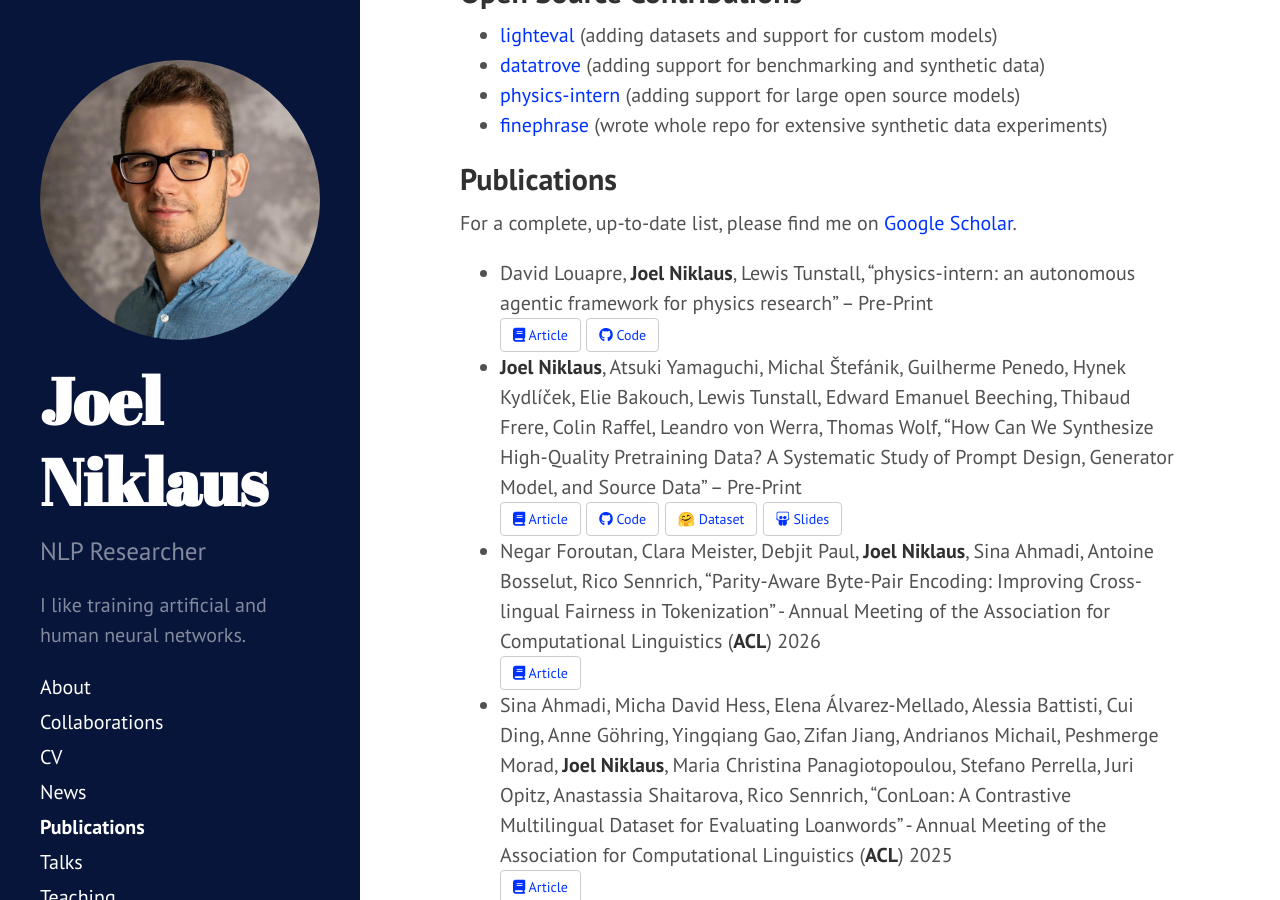
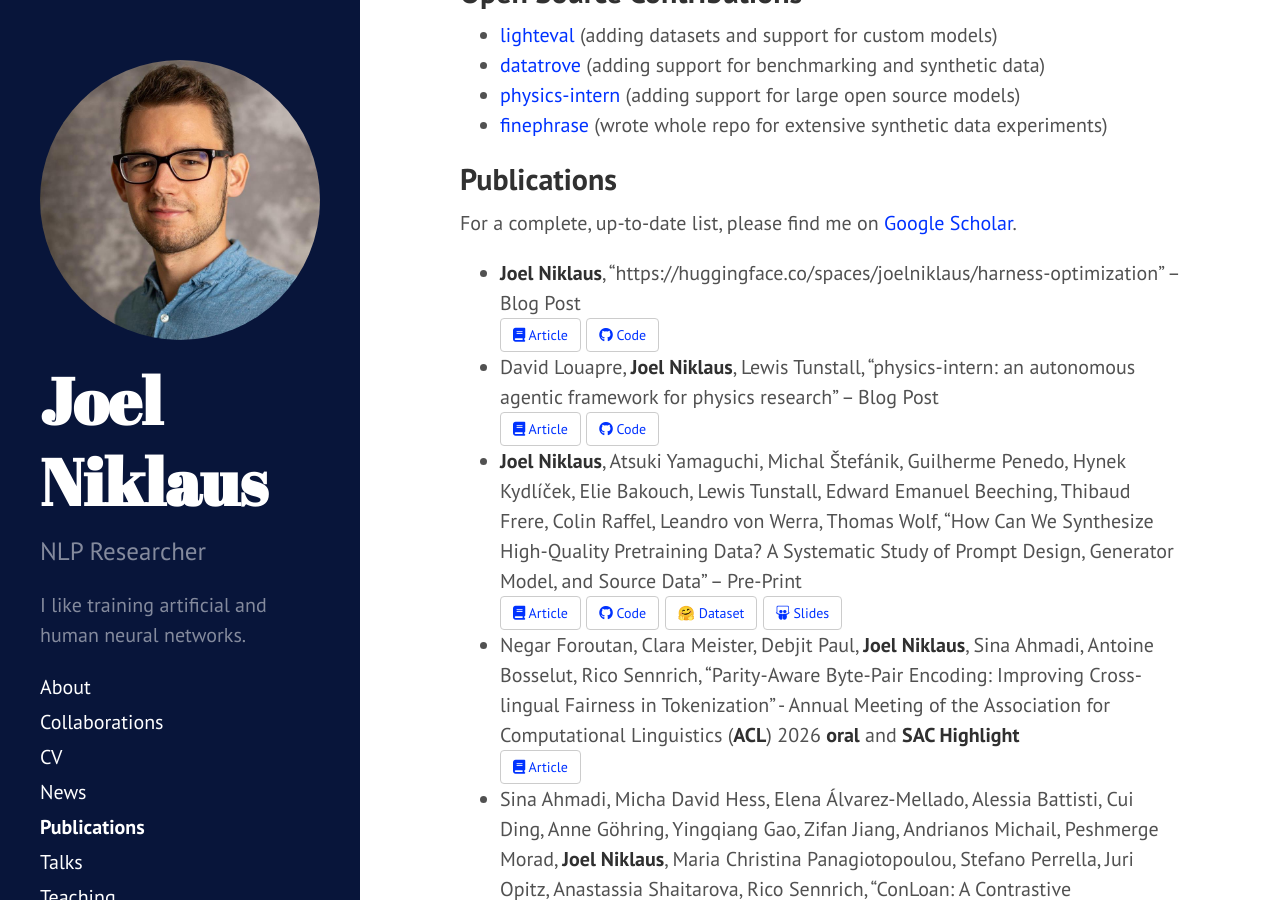
Before and after one commit to JoelNiklaus/joelniklaus.github.io, a Jekyll site: the page built from _pages/publications.md, in a window 1280 px wide and 900 px high, scrolled down 795 px. Built offline with Jekyll 4.4.1, drawn with Linux system fonts in a browser that asks for light colours; a style sheet for code colours, icons or effects is not loaded; some of the changed text lies outside the part shown.

Commit message:
update publications

```diff
--- a/_pages/publications.md
+++ b/_pages/publications.md
@@ -25,9 +25,15 @@ For a complete, up-to-date list, please find me
 on [Google Scholar](https://scholar.google.com/citations?user=qJ8iricAAAAJ).
 
 
+- **Joel Niklaus**,
+  "https://huggingface.co/spaces/joelniklaus/harness-optimization" –
+  Blog Post
+  <br>
+  <a href="https://huggingface.co/spaces/joelniklaus/harness-optimization" target="_blank" type="button" class="btn"><i class="fa-solid fa-book"></i> Article</a>
+  <a href="https://github.com/JoelNiklaus/harness-optimization/tree/main/legal_agent_bench" target="_blank" type="button" class="btn"><i class="fa-brands fa-github"></i> Code</a>
 - David Louapre, **Joel Niklaus**, Lewis Tunstall,
   "physics-intern: an autonomous agentic framework for physics research" –
-  Pre-Print
+  Blog Post
   <br>
   <a href="https://huggingface.co/spaces/huggingface/physics-intern" target="_blank" type="button" class="btn"><i class="fa-solid fa-book"></i> Article</a>
   <a href="https://github.com/huggingface/physics-intern" target="_blank" type="button" class="btn"><i class="fa-brands fa-github"></i> Code</a>
@@ -41,7 +47,8 @@ on [Google Scholar](https://scholar.google.com/citations?user=qJ8iricAAAAJ).
   <a href="https://docs.google.com/presentation/d/1lY40grdoBdD3VsuaxmwVAx3x-X8hxZkU8ZXsvLVAmyw/edit?usp=sharing" target="_blank" type="button" class="btn"><i class="fa-brands fa-slideshare"></i> Slides</a>
 - Negar Foroutan, Clara Meister, Debjit Paul, **Joel Niklaus**, Sina Ahmadi, Antoine Bosselut, Rico Sennrich,
   "Parity-Aware Byte-Pair Encoding: Improving Cross-lingual Fairness in Tokenization" -
-  Annual Meeting of the Association for Computational Linguistics (**ACL**) 2026
+  Annual Meeting of the Association for Computational Linguistics (**ACL**) 2026 **oral** and
+  **SAC Highlight**
   <br>
   <a href="https://alphaxiv.org/abs/2508.04796" target="_blank" type="button" class="btn"><i class="fa-solid fa-book"></i> Article</a>
 - Sina Ahmadi, Micha David Hess, Elena Álvarez-Mellado, Alessia Battisti, Cui Ding, Anne Göhring, Yingqiang Gao, Zifan Jiang, Andrianos Michail, Peshmerge Morad, **Joel Niklaus**, Maria Christina Panagiotopoulou, Stefano Perrella, Juri Opitz, Anastassia Shaitarova, Rico Sennrich,
@@ -168,8 +175,8 @@ on [Google Scholar](https://scholar.google.com/citations?user=qJ8iricAAAAJ).
   "MultiLegalPile: A 689GB Multilingual Legal Corpus" –
   Data-centric Machine Learning Research Workshop (**DMLR**) @ International Conference on Machine Learning (**ICML**) 2023,
   Natural Legal Language Processing Workshop (**NLLP**) @ International Conference on Empirical Methods in Natural Language Processing (**EMNLP**) 2023,
-  Annual Meeting of the Association for Computational Linguistics (**ACL**) 2024 **oral*- and
-  **Outstanding Paper Award*- (top 2% of accepted papers)
+  Annual Meeting of the Association for Computational Linguistics (**ACL**) 2024 **oral** and
+  **Outstanding Paper Award** (top 2% of accepted papers)
   <br>
   <a href="https://alphaxiv.org/abs/2306.02069" target="_blank" type="button" class="btn"><i class="fa-solid fa-book"></i> Article</a>
   <a href="https://github.com/JoelNiklaus/LegalDatasets" target="_blank" type="button" class="btn"><i class="fa-brands fa-github"></i> Dataset Code</a>
```
